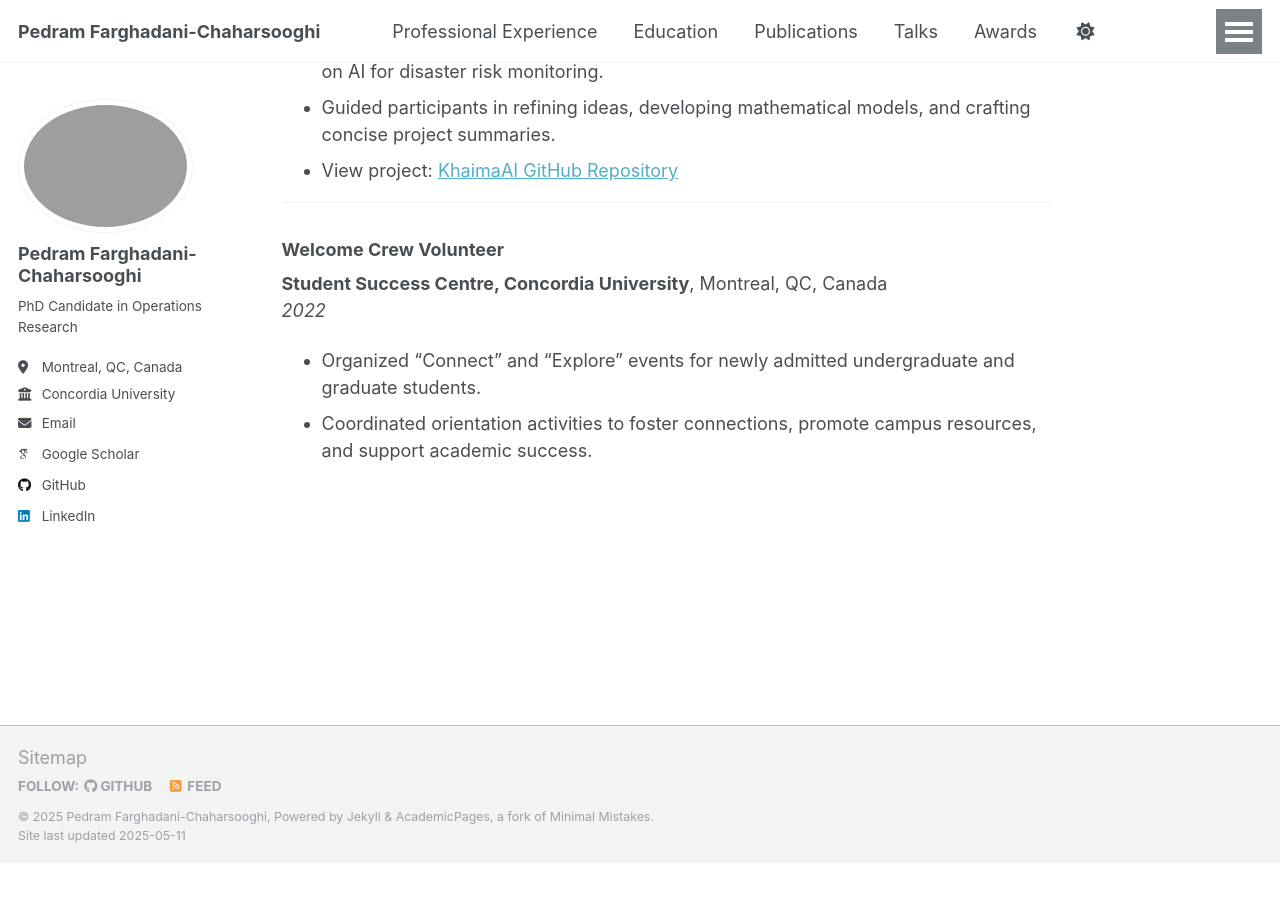
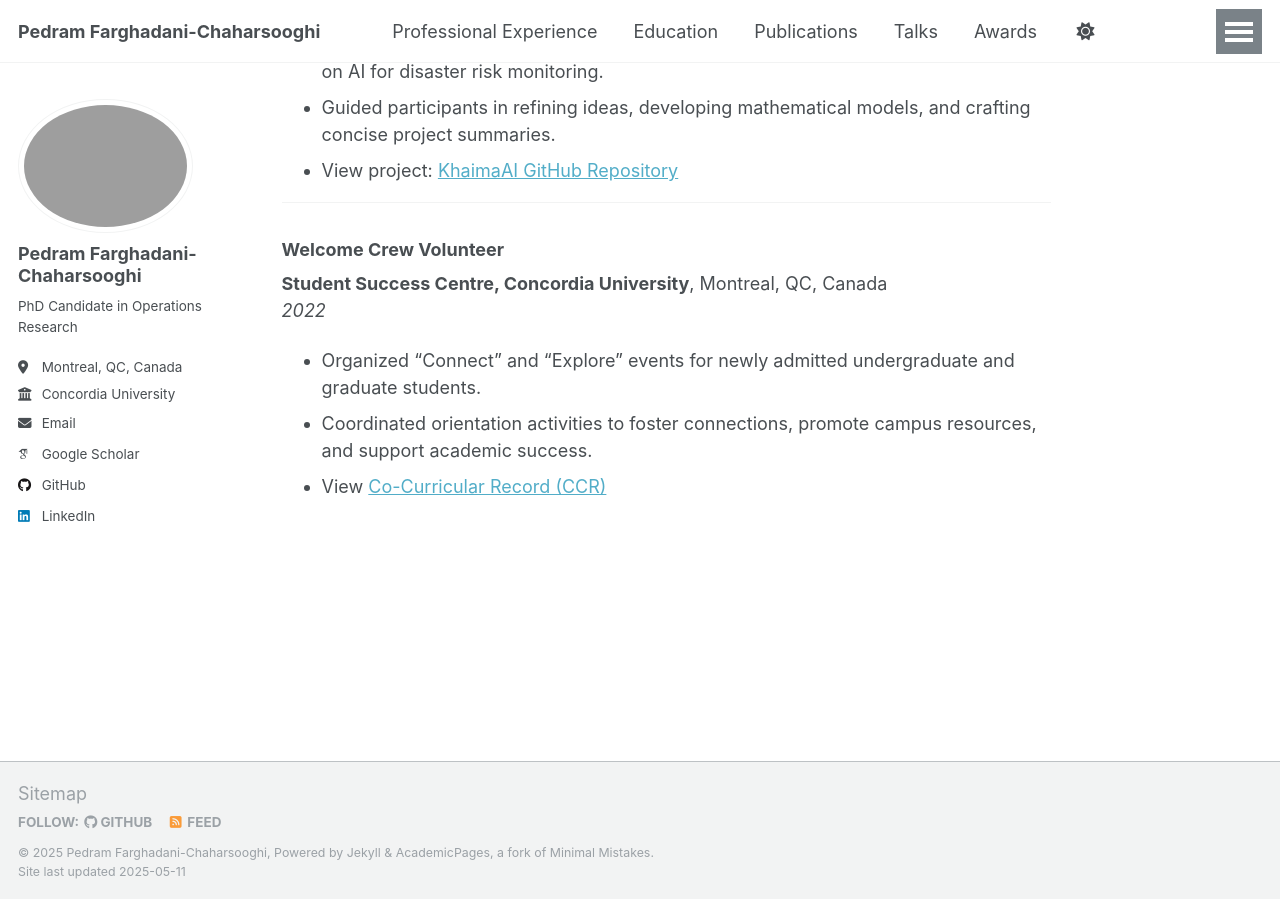
Before and after one commit to Pedram-Fdi/Pedram-Fdi.github.io, a Jekyll site: the page built from _pages/volunteering.md, in a window 1280 px wide and 900 px high, scrolled down 581 px. Built offline with Jekyll 4.4.1, drawn with Linux system fonts in a browser that asks for light colours; some web fonts are replaced; before the commit the page ends 1445 px from its top, so only the background shows below that.

Commit message:
Update volunteering.md

```diff
--- a/_pages/volunteering.md
+++ b/_pages/volunteering.md
@@ -27,3 +27,4 @@ author_profile: true
 *2022*
 - Organized "Connect" and "Explore" events for newly admitted undergraduate and graduate students.
 - Coordinated orientation activities to foster connections, promote campus resources, and support academic success.
+- View [Co-Curricular Record (CCR)](https://pedram-fdi.github.io/files/CCR%20Record.pdf)
```
